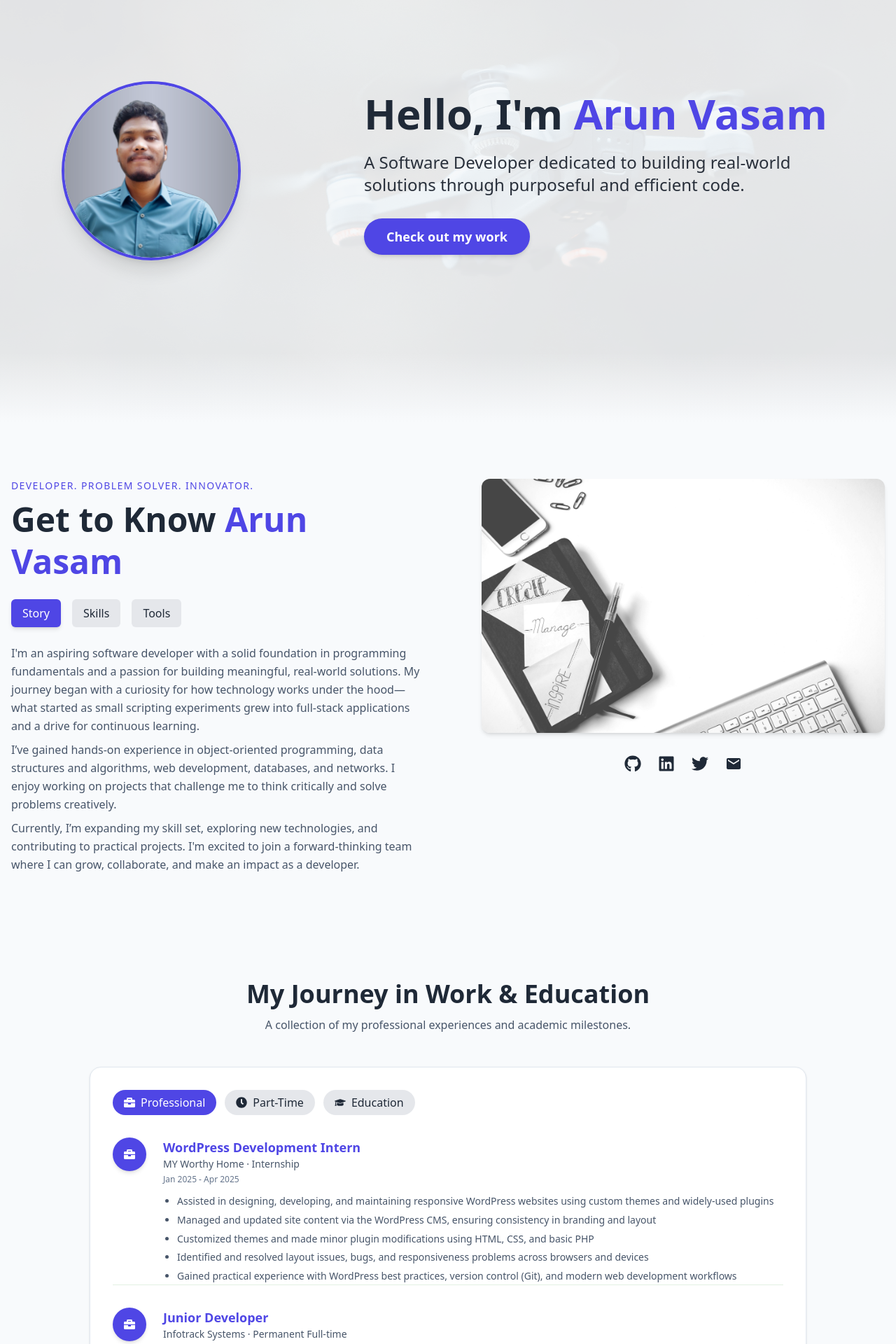
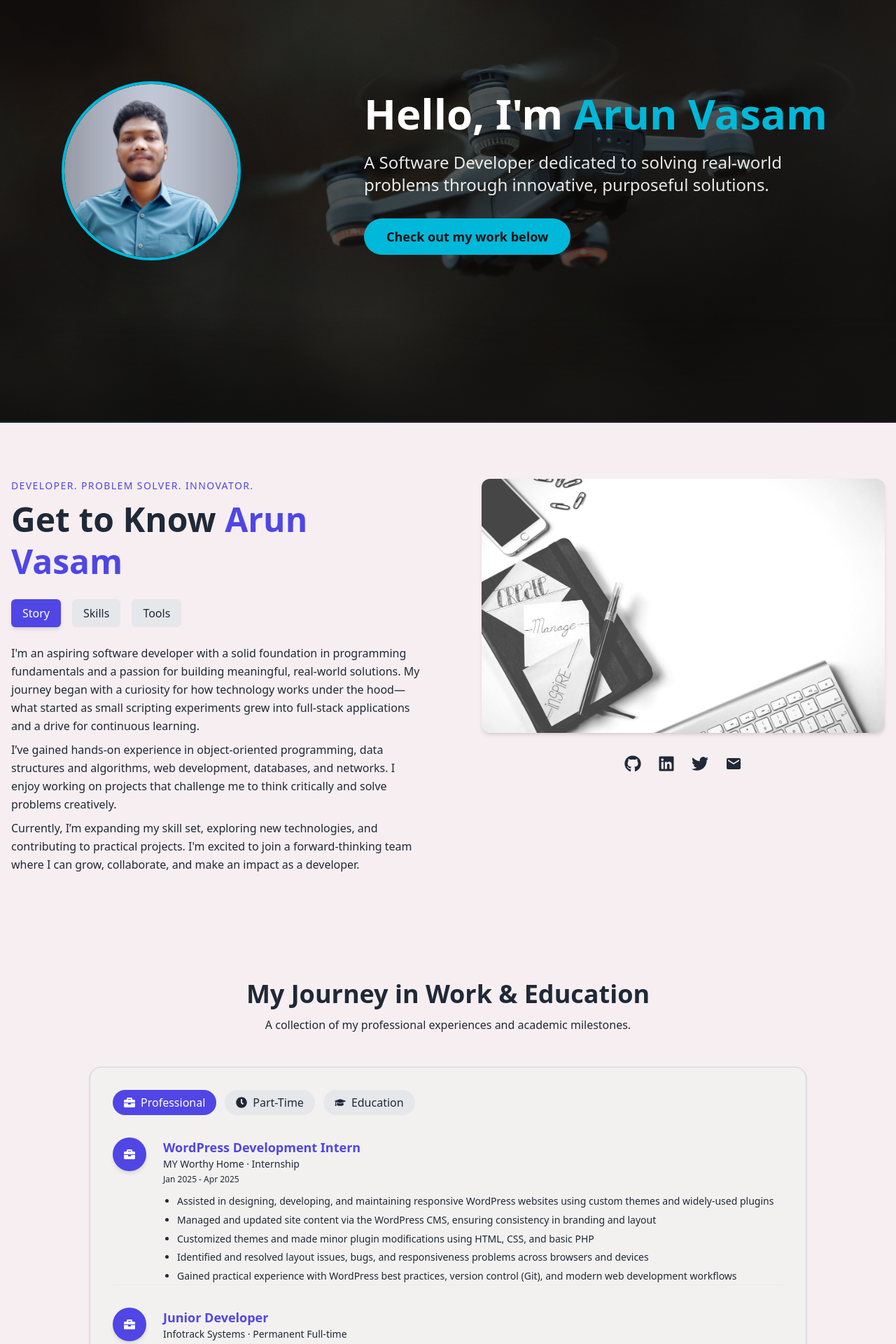
Before and after one commit to ArunPandyanVasam/arun-vasam, a React (Vite) app: page / in a window 1280 px wide. Shown: the part 180-2100 px from the top of the page at 70% size. Built offline with nearby package versions, Linux system fonts and the light colour scheme.

Commit message:
color palatte

```diff
--- a/src/components/About/About.jsx
+++ b/src/components/About/About.jsx
@@ -55,7 +55,7 @@ const About = () => {
   ];
 
   return (
-    <section id="about" className="py-20 bg-[#F8FAFC] text-[#1F2937]">
+    <section id="about" className="py-20 bg-[#f6eef0] text-[#1F2937]">
       <div className="container mx-auto px-4 max-w-7xl">
         <div className="flex flex-col md:flex-row items-center md:items-start gap-10 md:gap-20">
           <motion.div
@@ -96,7 +96,7 @@ const About = () => {
                 exit="hidden"
                 variants={tabContentVariants}
                 transition={{ duration: 0.4 }}
-                className="text-left min-h-[140px] text-[#475569] leading-relaxed"
+                className="text-left min-h-[140px] text-[#1F2937] leading-relaxed"
               >
                 {renderContent()}
               </motion.div>
--- a/src/components/Experience/Experience.jsx
+++ b/src/components/Experience/Experience.jsx
@@ -28,9 +28,9 @@ const TimelineItem = ({ icon, title, subtitle, duration, description }) => (
       <h4 className="text-base md:text-lg font-semibold text-[#4F46E5]">
         {title}
       </h4>
-      <p className="text-xs md:text-sm text-[#475569]">{subtitle}</p>
-      <p className="text-[10px] md:text-xs text-[#64748B] mt-1">{duration}</p>
-      <ul className="mt-2 md:mt-3 text-xs md:text-sm text-[#475569] list-disc pl-5 space-y-1 leading-relaxed">
+      <p className="text-xs md:text-sm text-[#1F2937]">{subtitle}</p>
+      <p className="text-[10px] md:text-xs text-[#1F2937] mt-1">{duration}</p>
+      <ul className="mt-2 md:mt-3 text-xs md:text-sm text-[#1F2937] list-disc pl-5 space-y-1 leading-relaxed">
         {description.map((desc, i) => (
           <li key={i}>{desc}</li>
         ))}
@@ -72,7 +72,7 @@ const Experience = () => {
   return (
     <section
       id="experience"
-      className="py-16 px-4 sm:px-6 md:px-12 bg-[#F8FAFC] text-[#1F2937]"
+      className="py-16 px-4 sm:px-6 md:px-12 bg-[#f6eef0] text-[#1F2937]"
     >
       <div className="max-w-5xl mx-auto">
         <motion.div
@@ -85,12 +85,12 @@ const Experience = () => {
           <h2 className="text-3xl sm:text-4xl font-extrabold text-[#1F2937]">
             My Journey in Work & Education
           </h2>
-          <p className="text-[#475569] text-sm sm:text-base mt-3 max-w-xl mx-auto">
+          <p className="text-[#1F2937] text-sm sm:text-base mt-3 max-w-xl mx-auto">
             A collection of my professional experiences and academic milestones.
           </p>
         </motion.div>
 
-        <div className="bg-white border border-[#E2E8F0] shadow-sm rounded-2xl p-6 sm:p-8">
+        <div className="bg-[#f2f1f0] border border-[#cdd3db] shadow-sm rounded-2xl p-6 sm:p-8">
           <div className="flex gap-3 overflow-x-auto no-scrollbar mb-6 sm:mb-8">
             {tabs.map((tab) => (
               <button
--- a/src/components/Footer/Footer.jsx
+++ b/src/components/Footer/Footer.jsx
@@ -6,7 +6,7 @@ const Footer = () => {
   const currentYear = new Date().getFullYear();
 
   return (
-    <footer className="bg-[#F9FAFB] text-[#1F2937] py-8 mt-0">
+    <footer className="bg-[#f6eef0] text-[#1F2937] py-8 mt-0">
       <div className="max-w-7xl mx-auto px-6 md:px-12">
         <div className="flex flex-col sm:flex-row items-center justify-between mb-8">
           <div className="text-center sm:text-left mb-4 sm:mb-0">
@@ -55,7 +55,7 @@ const Footer = () => {
           </div>
         </div>
 
-        <div className="border-t border-[#E2E8F0] pt-6 text-center">
+        <div className="border-t border-[#9da5b1] pt-6 text-center">
           <p className="text-[#1F2937] text-sm">
             &copy; {currentYear} Arunvasam. Let's build something great together!
           </p>
--- a/src/components/Hero/Hero.jsx
+++ b/src/components/Hero/Hero.jsx
@@ -6,12 +6,13 @@ const Hero = () => {
   return (
     <section
       id="home"
-      className="relative bg-[#F8FAFC] min-h-[90vh] flex items-center justify-center overflow-hidden py-16 text-[#1F2937]"
+      className="relative bg-gradient-to-r from-[#A855F7] to-[#9333EA] h-auto min-h-[90vh] flex items-center justify-center text-white overflow-hidden py-16"
     >
       <div
-        className="absolute inset-0 bg-cover bg-center opacity-10"
+        className="absolute inset-0 bg-cover bg-center"
         style={{
           backgroundImage: "url('/assets/hero/hero_background.jpg')",
+          filter: "brightness(35%)",
         }}
       ></div>
 
@@ -25,32 +26,35 @@ const Hero = () => {
           <img
             src="/assets/hero/hero_profile.png"
             alt="Arun Vasam"
-            className="w-48 h-48 sm:w-56 sm:h-56 md:w-64 md:h-64 rounded-full object-cover border-4 border-[#4F46E5] shadow-xl"
+            className="w-48 h-48 sm:w-56 sm:h-56 md:w-64 md:h-64 rounded-full object-cover border-4 border-[#00B8D9] shadow-2xl"
           />
         </div>
 
         <div className="text-center md:text-left max-w-2xl">
-          <h1 className="text-4xl sm:text-5xl md:text-6xl font-extrabold mb-4 leading-tight text-[#1F2937]">
-            Hello, I'm <span className="text-[#4F46E5]">Arun Vasam</span>
+          <h1 className="text-4xl sm:text-5xl md:text-6xl font-extrabold mb-4 leading-tight">
+            Hello, I'm <span className="text-[#00B8D9]">Arun Vasam</span>
           </h1>
-          <p className="text-lg sm:text-xl md:text-2xl font-medium text-[#29303b] mb-8">
-            A Software Developer dedicated to building real-world solutions
-            through purposeful and efficient code.
+          <p className="text-lg sm:text-xl md:text-2xl font-medium text-white opacity-90 mb-8">
+            A Software Developer dedicated to solving real-world problems
+            through innovative, purposeful solutions.
           </p>
 
           <Link
             to="projects"
+            // smooth={true}
             offset={-80}
-            className="inline-block cursor-pointer bg-[#4F46E5] hover:bg-[#4338CA] text-white py-3 px-8 rounded-full text-lg font-semibold transition-all duration-300 transform hover:scale-105 shadow-md focus:outline-none focus:ring-4 focus:ring-[#4F46E5]/50"
+            // duration={500}
+            tabIndex={0}
+            className="inline-block bg-[#00B8D9] text-[#111111] py-3 px-8 rounded-full text-lg font-semibold  transition-all duration-300 transform hover:scale-105  hover:bg-[#00B8D9] ease-in-out cursor-pointer focus:outline-none focus:ring-4 focus:ring-[#00B8D9]"
             aria-label="Scroll to Projects section"
           >
-            Check out my work
+            Check out my work below
           </Link>
         </div>
       </motion.div>
 
-      {/* Optional soft bottom fade */}
-      <div className="absolute bottom-0 left-0 right-0 h-[100px] bg-gradient-to-b from-transparent to-[#F8FAFC] pointer-events-none" />
+      <div className="absolute bottom-0 left-0 right-0 mx-auto w-full h-[2px] bg-gradient-to-r from-[#00B8D9] to-[#9333EA] animate-pulse opacity-60"></div>
+      <div className="absolute bottom-0 left-0 right-0 mx-auto w-full h-[150px] bg-gradient-to-b from-transparent to-[#111111] opacity-70"></div>
     </section>
   );
 };
--- a/src/components/Navbar/Navbar.jsx
+++ b/src/components/Navbar/Navbar.jsx
@@ -18,7 +18,7 @@ const Navbar = () => {
   }, []);
 
   return (
-    <header className="sticky top-0 z-50 bg-[#F8FAFC] shadow-md">
+    <header className="sticky top-0 z-50 bg-[#f6eef0] shadow-md">
       <nav className="max-w-7xl mx-auto px-6 py-4 flex items-center justify-between">
         <div className="text-2xl font-bold tracking-wide text-[#1F2937]">
           ARUN
--- a/src/components/Projects/Projects.jsx
+++ b/src/components/Projects/Projects.jsx
@@ -6,14 +6,14 @@ const Projects = () => {
   return (
     <section
       id="projects"
-      className="w-full py-20 px-6 md:px-12 bg-[#F8FAFC] text-[#1F2937]"
+      className="w-full py-20 px-6 md:px-12 bg-[#f6eef0] text-[#1F2937]"
     >
       <div className="max-w-7xl mx-auto">
         <div className="mb-16 text-center">
           <h2 className="text-4xl sm:text-5xl font-extrabold text-[#1F2937] tracking-tight">
             Projects I've Built
           </h2>
-          <p className="mt-4 text-[#475569] text-base sm:text-lg max-w-xl mx-auto">
+          <p className="mt-4 text-[#1F2937] text-base sm:text-lg max-w-xl mx-auto">
             From ideas to deployments — here are some solutions I've engineered.
           </p>
         </div>
@@ -45,7 +45,7 @@ const Projects = () => {
 
                 <div className="h-[2px] w-12 bg-[#4F46E5] rounded"></div>
 
-                <p className="text-sm text-[#475569] leading-relaxed">{project.description}</p>
+                <p className="text-sm text-[#1F2937] leading-relaxed">{project.description}</p>
 
                 <div className="flex flex-wrap gap-2 mt-2">
                   {project.tech.map((tech, i) => (
```
Also changed, not shown: src/components/Contact/Contact.jsx (+4 -4 lines).
